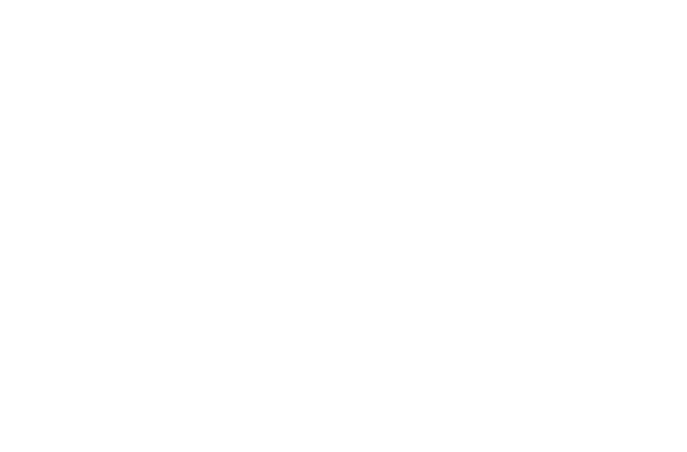
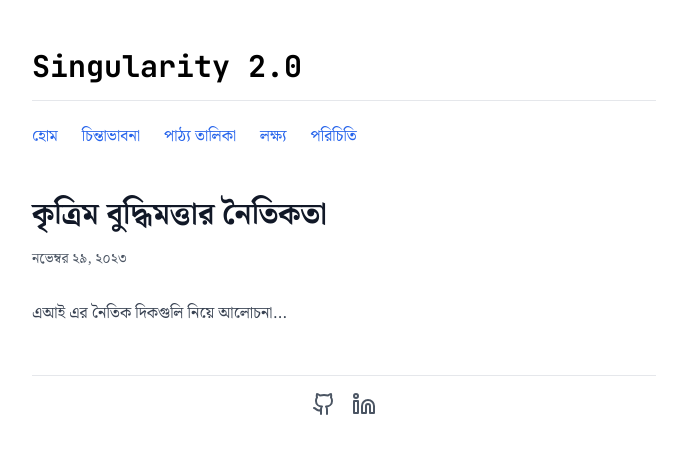
Before and after one commit to ahammadnafiz/singularity2.0, a Next.js app: page /Singularity/posts/ai-ethics in a window 1280 px wide. Before the commit this address had no page. Shown: the top 452 px of the page, without its empty margins (296-983 px from the left). Built offline with nearby package versions, Linux system fonts and the light colour scheme.

Commit message:
Initial commit

```diff
--- a/app/posts/[slug]/page.tsx
+++ b/app/posts/[slug]/page.tsx
@@ -27,12 +27,32 @@
       সিঙ্গুলারিটি যখনই আসুক, আমাদের প্রস্তুত থাকতে হবে।
     `,
   },
-  // Add more posts as needed
+  "programming-in-ai-era": {
+    title: "জেনারেটিভ এআই এর যুগে প্রোগ্রামিং",
+    date: "ডিসেম্বর ১, ২০২৩",
+    content: `প্রোগ্রামিং এর ভবিষ্যৎ এখন এআই এর হাতে...`,
+  },
+  "ai-ethics": {
+    title: "কৃত্রিম বুদ্ধিমত্তার নৈতিকতা",
+    date: "নভেম্বর ২৯, ২০২৩",
+    content: `এআই এর নৈতিক দিকগুলি নিয়ে আলোচনা...`,
+  },
+  "deep-learning-perspective": {
+    title: "ডিপ লার্নিং: একটি নতুন দৃষ্টিভঙ্গি",
+    date: "নভেম্বর ২০, ২০২৩",
+    content: `ডিপ লার্নিং কীভাবে আমাদের জীবন বদলে দিচ্ছে...`,
+  },
 }
 
-export default async function BlogPost({ params }: { params: Promise<{ slug: string }> }) {
-  const { slug } = await params
-  const post = posts[slug as keyof typeof posts]
+// Generate static params for all possible slugs
+export function generateStaticParams() {
+  return Object.keys(posts).map((slug) => ({
+    slug: slug,
+  }))
+}
+
+export default function BlogPost({ params }: { params: { slug: string } }) {
+  const post = posts[params.slug as keyof typeof posts]
 
   if (!post) {
     notFound()
```
